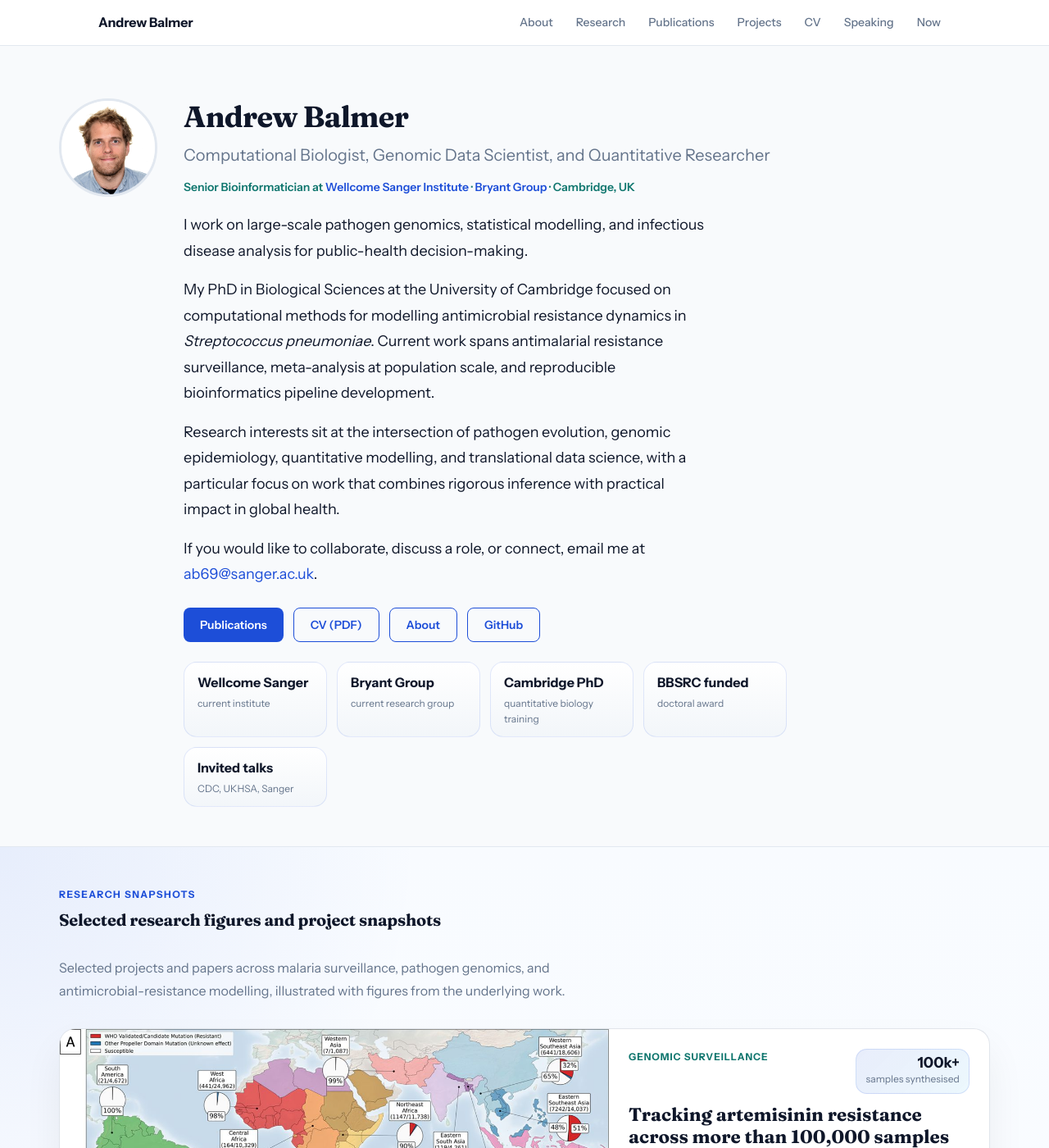
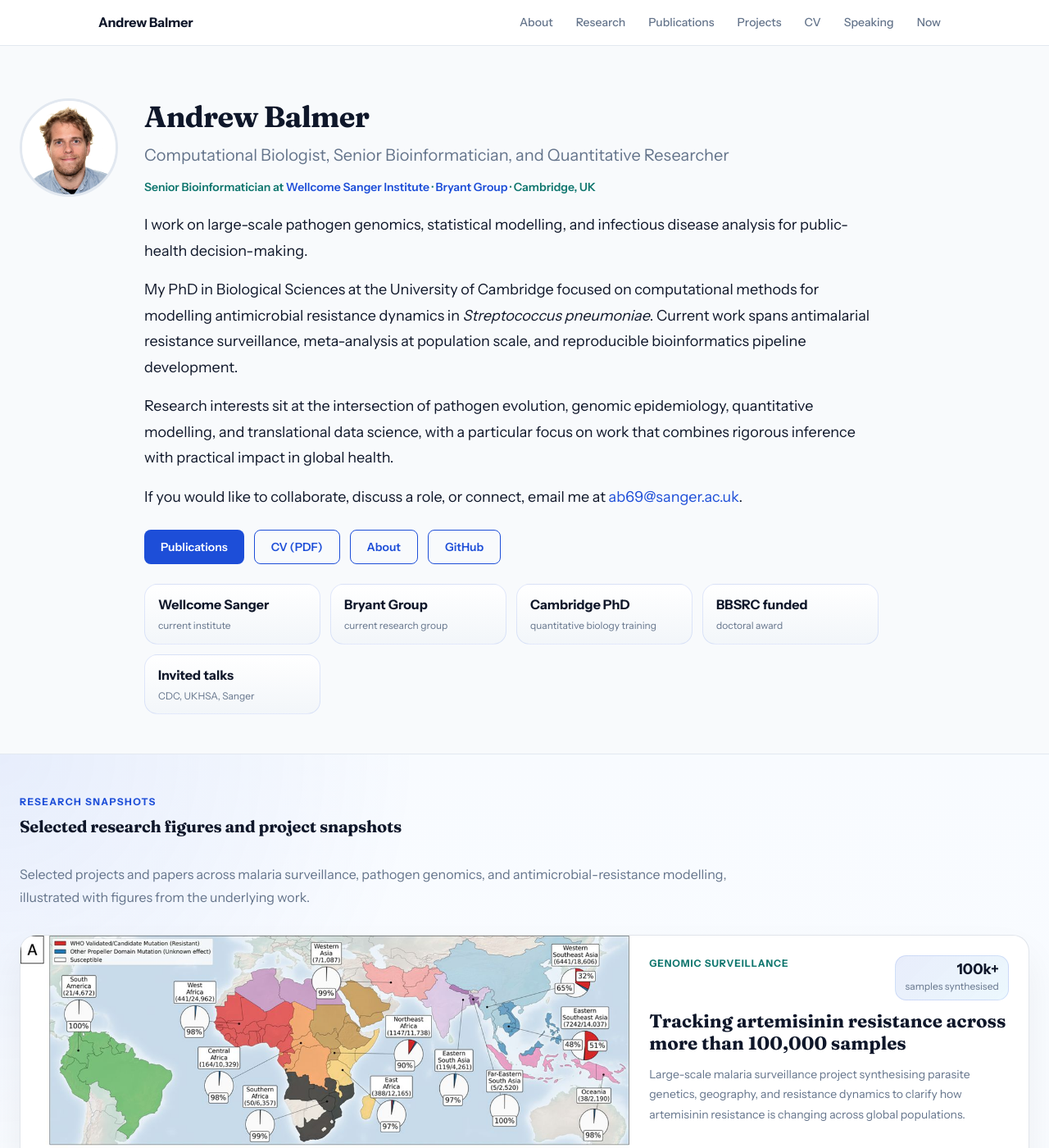
Before and after one commit to AndrewBalmer/personal_website, a Jekyll site: the page built from index.md, in a window 1280 px wide and 1400 px high. Shown: the whole window at 82% size. Built offline with Jekyll 4.4.1, drawn with Linux system fonts in a browser that asks for light colours.

Commit message:
Widen homepage layout and link snapshots to papers

```diff
--- a/_includes/head.html
+++ b/_includes/head.html
@@ -30,7 +30,7 @@
 <link rel="preconnect" href="https://fonts.gstatic.com" crossorigin>
 <link href="https://fonts.googleapis.com/css2?family=Fraunces:opsz,wght@9..144,600;9..144,700&family=Instrument+Sans:wght@400;500;600;700&display=swap" rel="stylesheet">
 
-<link rel="stylesheet" href="{{ '/assets/css/main.css' | relative_url }}">
+<link rel="stylesheet" href="{{ '/assets/css/main.css' | relative_url }}?v={{ site.github.build_revision | default: site.time | date: '%s' }}">
 <link rel="canonical" href="{{ canonical_url }}">
 <link rel="icon" type="image/svg+xml" href="{{ '/favicon.svg' | relative_url }}">
 <link rel="alternate" type="application/atom+xml" title="{{ site.title }}" href="{{ '/feed.xml' | relative_url }}">
--- a/_layouts/home.html
+++ b/_layouts/home.html
@@ -80,9 +80,23 @@
       {% for item in highlights %}
       <article class="snapshot-card{% if forloop.first %} snapshot-card--lead{% endif %}">
         <div class="snapshot-card__media{% if item.media_style == 'banner' %} snapshot-card__media--banner{% endif %}">
+          {% if item.paper_url %}
+          <a href="{{ item.paper_url }}" class="snapshot-card__media-link" target="_blank" rel="noopener">
           <img src="{{ item.image | relative_url }}"
                alt="{{ item.alt }}"
                loading="lazy">
+          </a>
+          {% elsif item.project_url %}
+          <a href="{{ item.project_url | relative_url }}" class="snapshot-card__media-link">
+          <img src="{{ item.image | relative_url }}"
+               alt="{{ item.alt }}"
+               loading="lazy">
+          </a>
+          {% else %}
+          <img src="{{ item.image | relative_url }}"
+               alt="{{ item.alt }}"
+               loading="lazy">
+          {% endif %}
         </div>
 
         <div class="snapshot-card__body">
@@ -96,7 +110,15 @@
             {% endif %}
           </div>
 
-          <h3 class="snapshot-card__title">{{ item.title }}</h3>
+          <h3 class="snapshot-card__title">
+            {% if item.paper_url %}
+            <a href="{{ item.paper_url }}" target="_blank" rel="noopener">{{ item.title }}</a>
+            {% elsif item.project_url %}
+            <a href="{{ item.project_url | relative_url }}">{{ item.title }}</a>
+            {% else %}
+            {{ item.title }}
+            {% endif %}
+          </h3>
           <p class="snapshot-card__summary">{{ item.summary }}</p>
 
           <div class="snapshot-card__links">
--- a/_sass/_home.scss
+++ b/_sass/_home.scss
@@ -3,6 +3,11 @@
   padding: $sp-16 0 $sp-12;
   background: $c-bg-subtle;
   border-bottom: 1px solid $c-border;
+}
+
+.hero .container,
+.home-section .container {
+  max-width: 90rem;
 }
 
 .hero__inner {
@@ -46,7 +51,7 @@
   line-height: $lh-loose;
   color: $c-text;
   margin-bottom: $sp-6;
-  max-width: 40rem;
+  max-width: 56rem;
   p:last-child { margin-bottom: 0; }
 }
 
@@ -61,7 +66,7 @@
   display: grid;
   grid-template-columns: repeat(4, minmax(0, 1fr));
   gap: $sp-3;
-  max-width: 46rem;
+  max-width: 62rem;
 }
 
 .hero-proof {
@@ -159,7 +164,7 @@
   }
 
   &__deck {
-    max-width: 42rem;
+    max-width: 58rem;
     color: $c-muted;
     font-size: $fz-base;
     line-height: $lh-loose;
@@ -193,7 +198,7 @@
 
   &--lead {
     grid-column: 1 / -1;
-    grid-template-columns: minmax(0, 1.3fr) minmax(18rem, 0.9fr);
+    grid-template-columns: minmax(0, 1.45fr) minmax(24rem, 0.95fr);
   }
 
   &__media {
@@ -208,6 +213,12 @@
       object-fit: cover;
       object-position: center;
     }
+  }
+
+  &__media-link {
+    display: block;
+    width: 100%;
+    height: 100%;
   }
 
   &__media--banner {
@@ -271,6 +282,15 @@
     margin: 0;
     font-size: 1.4rem;
     line-height: 1.2;
+
+    a {
+      color: $c-text;
+      text-decoration: none;
+
+      &:hover {
+        color: $c-accent;
+      }
+    }
   }
 
   &__summary {
@@ -384,7 +404,7 @@
 
 .contact-card {
   display: grid;
-  grid-template-columns: minmax(0, 1.4fr) minmax(18rem, 0.8fr);
+  grid-template-columns: minmax(0, 1.55fr) minmax(20rem, 0.85fr);
   gap: $sp-6;
   padding: $sp-6;
   border-radius: 1.25rem;
--- a/index.md
+++ b/index.md
@@ -3,7 +3,7 @@
 title: Home
 avatar: /ab69.jpg
 hero_title: Andrew Balmer
-hero_sub: Computational Biologist, Genomic Data Scientist, and Quantitative Researcher
+hero_sub: Computational Biologist, Senior Bioinformatician, and Quantitative Researcher
 description: "I work on pathogen genomics, antimicrobial resistance, and scientific software at the Wellcome Sanger Institute."
 ---
 
```
